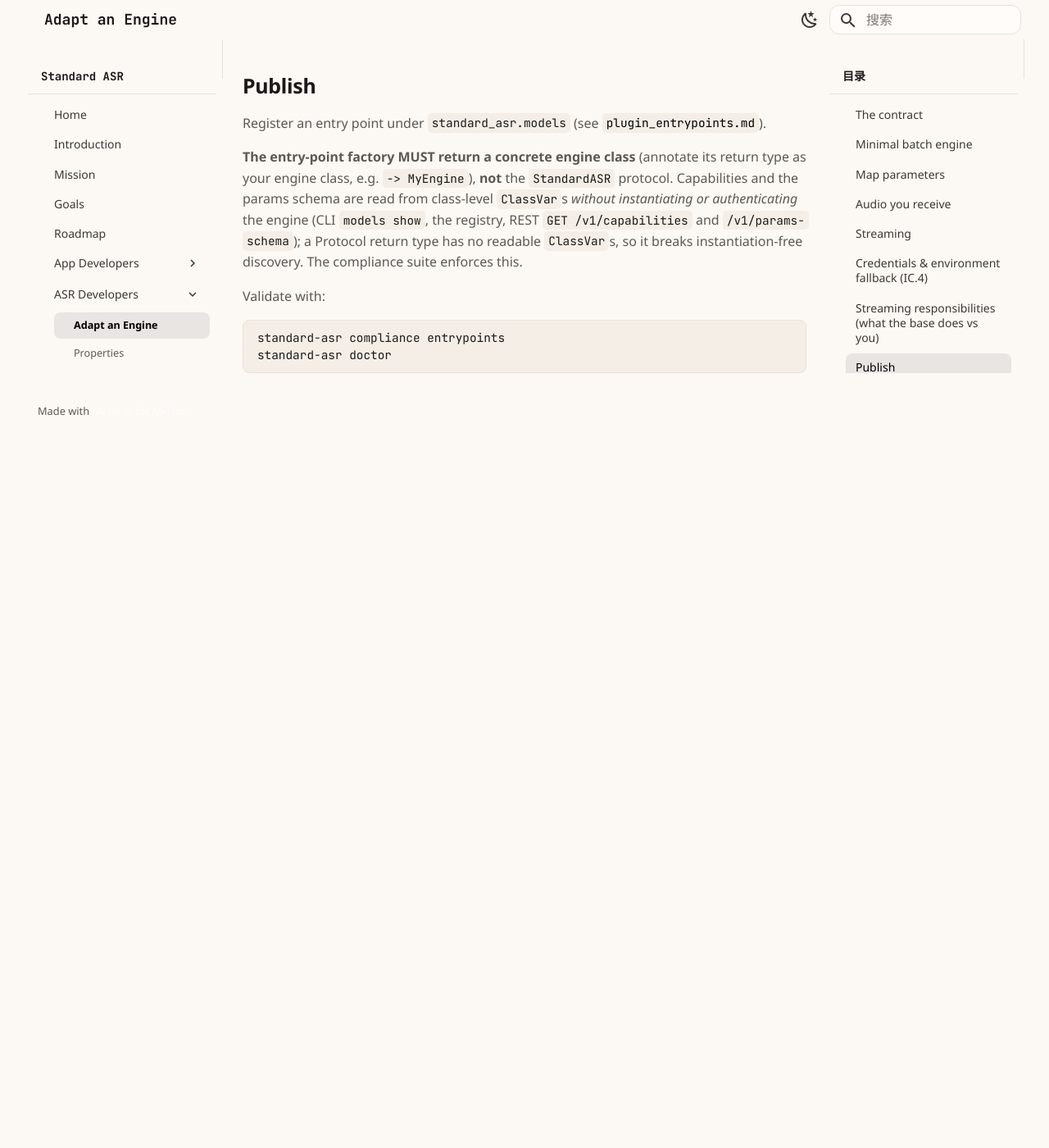
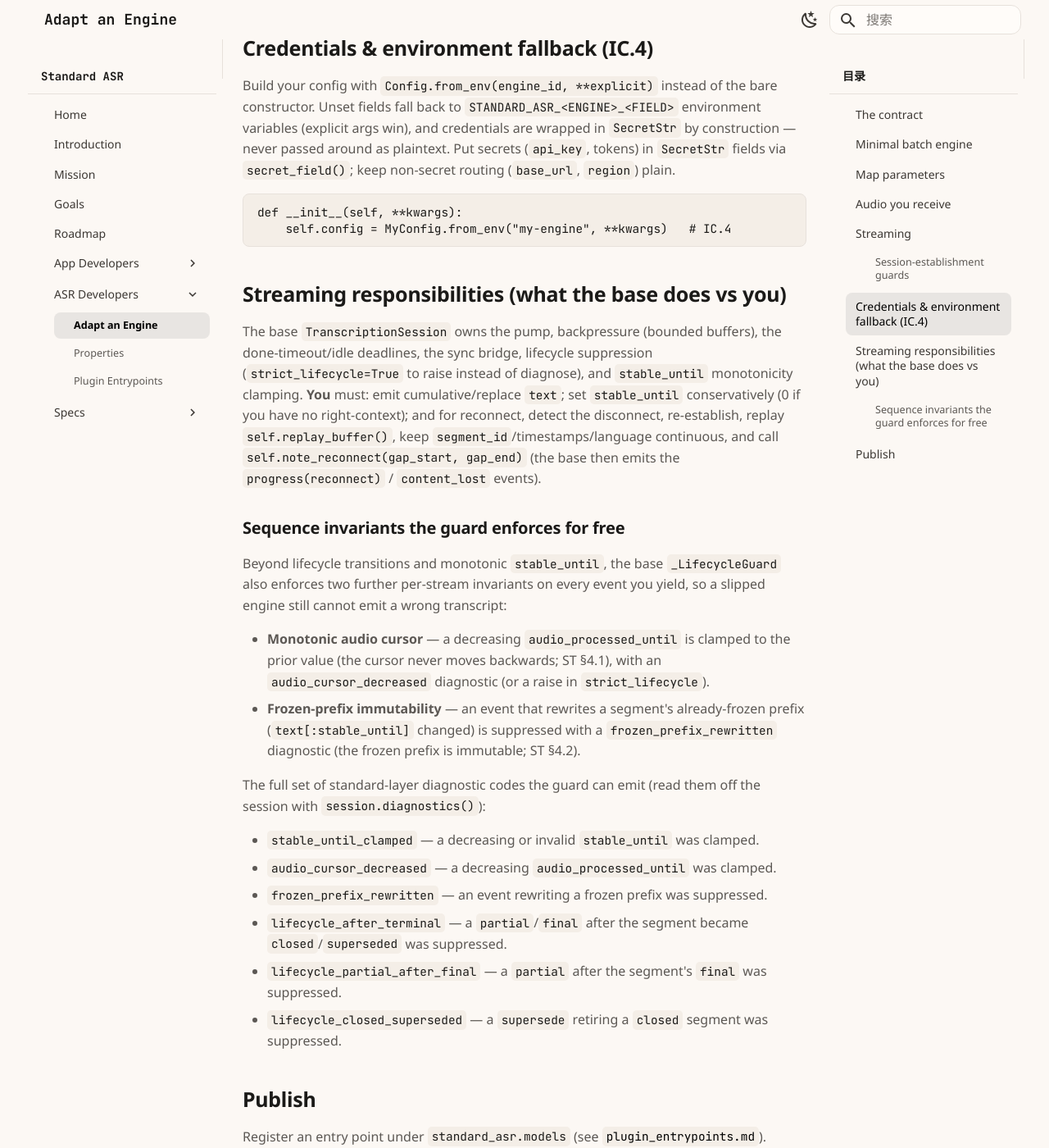
Before and after one commit to standard-voice/standard_asr, an MkDocs documentation site: the page built from docs/for_asr_dev/adapting_engine.md, in a window 1280 px wide and 1400 px high, scrolled down 3106 px. Shown: the whole window at 82% size. Built offline with MkDocs 1.6.1 and Material for MkDocs 9.7.7, drawn with Linux system fonts in a browser that asks for light colours; plug-ins that fetch from the network failed and are left out; before the commit the page ends 3629 px from its top, so only the background shows below that; some of the changed text lies outside the part shown.

Commit message:
docs: record Codex-remediation behavior in spec + guides; add server.md
Documentation catch-up for the standard-layer hardening (code in d7bee1d).
No code changes.

- spec: R7 gains the `required_input_sample_rate ∈ accepted_sample_rates`
  reachability invariant (declaration-time) + a v1 note that streaming wire
  frames are not standard-resampled yet; R10 clarifies max_audio_duration is
  enforced on decoded arrays only (encoded passthrough -> max_file_size); §C R6
  documents the canonical-JSON shape (supported on every node incl. containers,
  none on root, null absent-domain); §6 records that the HTTP server forwards
  uploads into negotiation and MUST NOT pre-decode.
- new docs/spec/server.md: the HTTP + WebSocket API contract README referenced
  but that did not exist (REST endpoints, error->status mapping, no-pre-decode,
  the WS frame protocol + both error-frame shapes, v1 scope limit).
- adapting_engine.md: document ensure_stream_format_supported and the new guard
  diagnostics (audio_cursor_decreased, frozen_prefix_rewritten + full list).
- cli.md: `models prepare` is a no-op when an engine has no prepare() hook.
- README: point the dangling HTTP/WebSocket reference at docs/spec/server.md.

````diff
--- a/docs/for_asr_dev/adapting_engine.md
+++ b/docs/for_asr_dev/adapting_engine.md
@@ -98,6 +98,31 @@
 (`partial`/`final`/`supersede`/`progress`/`done`/`error`) and the `stable_until`
 rules.
 
+### Session-establishment guards
+
+Override `start_transcription(...)` and call the two shared guards first, before
+opening engine resources:
+
+- `self.ensure_stream_inputs_exclusive(audio_format, audio)` — enforces the
+  `audio_format` / `audio` mutual exclusion (ST §3.1).
+- `self.ensure_stream_format_supported(audio_format)` — **fail-closed** wire-format
+  check. It raises `UnsupportedFeatureError` when `audio_format.encoding` is not in
+  the engine's declared `wire_encodings`, so an encoding you never declared is
+  rejected up front instead of being misframed as PCM and silently mistranscribed.
+  It deliberately does **not** validate the wire sample rate: per spec R7 the
+  standard resamples wire frames to `required_input_sample_rate` (or an accepted
+  rate), and the reachability invariant (`required_input_sample_rate ∈
+  accepted_sample_rates`) is already enforced on `BaseProperties` at declaration
+  time.
+
+```python
+def start_transcription(self, *, audio_format=None, params=None, audio=None):
+    self.ensure_stream_inputs_exclusive(audio_format, audio)
+    if audio_format is not None:
+        self.ensure_stream_format_supported(audio_format)   # fail-closed on encoding
+    return MySession(...)
+```
+
 ## Credentials & environment fallback (IC.4)
 
 Build your config with `Config.from_env(engine_id, **explicit)` instead of the
@@ -124,6 +149,32 @@
 `self.note_reconnect(gap_start, gap_end)` (the base then emits the
 `progress(reconnect)` / `content_lost` events).
 
+### Sequence invariants the guard enforces for free
+
+Beyond lifecycle transitions and monotonic `stable_until`, the base `_LifecycleGuard`
+also enforces two further per-stream invariants on every event you yield, so a
+slipped engine still cannot emit a wrong transcript:
+
+- **Monotonic audio cursor** — a decreasing `audio_processed_until` is clamped to
+  the prior value (the cursor never moves backwards; ST §4.1), with an
+  `audio_cursor_decreased` diagnostic (or a raise in `strict_lifecycle`).
+- **Frozen-prefix immutability** — an event that rewrites a segment's
+  already-frozen prefix (`text[:stable_until]` changed) is suppressed with a
+  `frozen_prefix_rewritten` diagnostic (the frozen prefix is immutable; ST §4.2).
+
+The full set of standard-layer diagnostic codes the guard can emit (read them off
+the session with `session.diagnostics()`):
+
+- `stable_until_clamped` — a decreasing or invalid `stable_until` was clamped.
+- `audio_cursor_decreased` — a decreasing `audio_processed_until` was clamped.
+- `frozen_prefix_rewritten` — an event rewriting a frozen prefix was suppressed.
+- `lifecycle_after_terminal` — a `partial`/`final` after the segment became
+  `closed`/`superseded` was suppressed.
+- `lifecycle_partial_after_final` — a `partial` after the segment's `final` was
+  suppressed.
+- `lifecycle_closed_superseded` — a `supersede` retiring a `closed` segment was
+  suppressed.
+
 ## Publish
 
 Register an entry point under `standard_asr.models` (see
````
Also changed, not shown: README.md (+4 -1 lines), docs/spec/cli.md (+4 -1 lines), docs/spec/server.md (added, +175 -0 lines), docs/spec/specification.md (+6 -3 lines).
